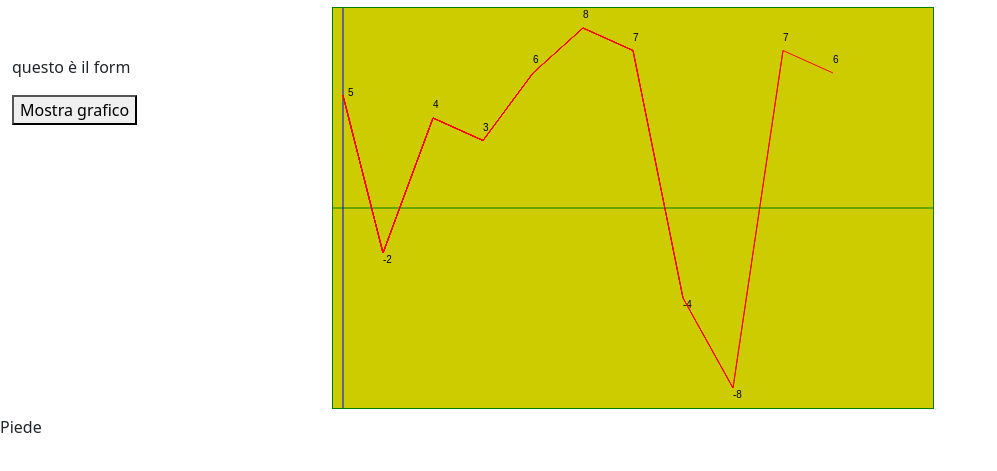
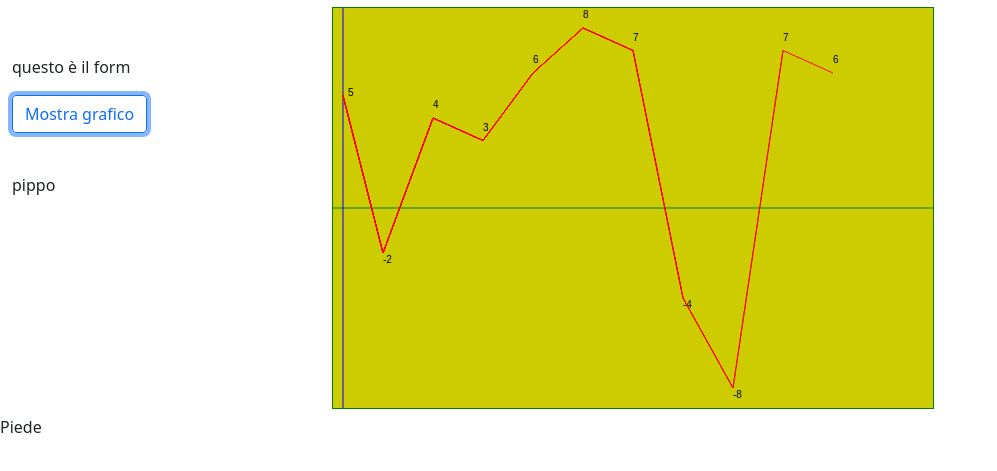
Before and after one commit to Alby2901/webapps1, a plain HTML site: page bilinice/index.html in a window 1280 px wide. Both pictures are taken after a click on the button "Mostra grafico". Shown: the part 185-656 px from the top of the page, without its empty margins (0-997 px from the left). Drawn offline with nearby package versions, Linux system fonts and the light colour scheme.

Commit message:
20220502-03

```diff
--- a/bilinice/creagrafico.js
+++ b/bilinice/creagrafico.js
@@ -1,35 +1,76 @@
-function disGraf () {
+function disGraf() {
 
-    var T = [5, -2, 4, 3, 6, 8, 7, -4, -8, 7, 6]; //Dati
+    // leggere i parametri dall'Url
+    // ?lang=IT
+    //paznome=SELEN&pazcogn=PELLETTERI
+    //&pazdnas=202205021321&pazeg=35&examumis=mg%2fdl
+    //&lang=IT
 
-    var i, h;                         // indice e ?
-    var step = (CNV.width / (T.length - 1)) - 10; //distanza tra i punti
-    var pos = 0;                       // valore iniziale del punto
+    // leggere la stringa incluso il ?
+    const queryString = window.location.search;
+    console.log(queryString);
+    const urlParams = new URLSearchParams(queryString);
+
+    //ricava parametri specifici con "urlParams.get"
+    const lang = urlParams.get('lang'); console.log(lang);
+    const pazCognome = urlParams.get('pazcogn'); console.log(pazCognome);
+    const pazNome = urlParams.get('paznome'); console.log(pazNome);
+    const pazDataNasc = urlParams.get('pazdnas'); console.log(pazDataNasc);
+    const pazEtaGest = urlParams.get('pazeg'); console.log(pazEtaGest);
+    const esameUnitMis = urlParams.get('examumis'); console.log(esameUnitMis);
+
+    // controlla se un parametro è pieno o vuoto: se newUser è vuota vale false
+    // ATTENZIONE se non c'è è come se fosse vuoto
+    const newUser = urlParams.get('newuser'); console.log(newUser ? "piena" : "vuota");
+
+    // controlla se il parametro è presente "urlParams.has"
+    console.log("il parametro newuser è prenente: " + urlParams.has('newuser'));
+    console.log("il parametro urlParams è prenente: " + urlParams.has('paymentmethod'));
+
+    // ottenere tutti i valori di un parametro
+    console.log("size prima dell'append da codice: " + urlParams.getAll('size')); // [ 'm' ]
+    urlParams.append('size dopo', 'xl'); //Programmatically add a second size parameter.
+    console.log("size: " + urlParams.getAll('size')); // [ 'm', 'xl' ]
+
+    console.log(urlParams.getAll('lang'))
+
+    const parametri = queryString.split("&")
+    console.log("Array parametri: "+parametri);
+
+    document.getElementById("parametriUrl").innerHTML = "pippo";
+    document.getElementById("parametriUrl").className = "visible";
+    document.getElementById("parametriUrl2").innerHTML = queryString;
+
+    const T = [5, -2, 4, 3, 6, 8, 7, -4, -8, 7, 6]; //Dati
+
+    let i, h;                         // indice e ?
+    const step = (CNV.width / (T.length - 1)) - 10; //distanza tra i punti
+    let pos = 0;                       // valore iniziale del punto
 
     // alert("siamo arrivati qui!") ;
 
 
-    var x0 = 10;                       // offset X per inizio del grafico
-    var y0 = CNV.height / 2;             // offset Y per inizio del grafico: centrato sulla metà del canvas
-    var L = step * (T.length - 1);          // distanza tra i punti
+    const x0 = 10;                       // offset X per inizio del grafico
+    const y0 = CNV.height / 2;           // offset Y per inizio del grafico: centrato sulla metà del canvas
+    var L = step * (T.length - 1);       // distanza tra i punti NON UTILIZZATA
 
     // determina il valore massimo del grafico
-    var max = Math.abs(T[0]);
+    let max = Math.abs(T[0]);
     for (i = 0; i < T.length; i++)
         if (Math.abs(T[i]) > max)
             max = Math.abs(T[i]);
 
-    var sc = (CNV.height / 2 - 20) / max;       // calcola la scala veticale: (altezza del canvas/2
+    const sc = (CNV.height / 2 - 20) / max;       // calcola la scala veticale: (altezza del canvas/2
     // meno spazio sopra e sotto)/ valore massimo
 
-    var sc_orr = (CNV.width - 20 / T.length); // calcola la scala orizzontale: (larghezza del canvas
+    const sc_orr = (CNV.width - 20 / T.length); // calcola la scala orizzontale: (larghezza del canvas
     // meno spazio sopra e sotto)/ valore massimo
 
-    var ctx = CNV.getContext("2d");
+    const ctx = CNV.getContext("2d");
     ctx.font = "10px Arial";
 
     //----------------tracciamento asse x
-    var x0asse = 0
+    const x0asse = 0
     ctx.beginPath();
     ctx.strokeStyle = 'green';
     ctx.moveTo(x0asse, y0);
@@ -37,7 +78,7 @@ function disGraf () {
     ctx.stroke();
 
     //----------------tracciamento asse y
-    var xOffsetAsse = 10
+    const xOffsetAsse = 10
     ctx.beginPath();
     ctx.strokeStyle = 'blue';
     ctx.moveTo(xOffsetAsse, 0);
--- a/bilinice/index.html
+++ b/bilinice/index.html
@@ -25,8 +25,11 @@
                 <h1>Titolo del form</h1>
                 <br><br><br>
                 <p> questo è il form </p>
-                </p><button type="button" onclick="disGraf()">Mostra grafico</button></p>
-                <br><br><br>
+                </p><button type="button" class="btn btn-outline-primary" onclick="disGraf()">Mostra grafico</button></p>
+                <br>
+                <p id="parametriUrl"  class="invisible">Parametri URL </p>
+                <p id="parametriUrl2"> Parametri URL2 </p>
+                <br><br>
             </aside>
             <main id="maincontent" class="col-9">
                 <h1>Titolo del grafico</h1>
```
